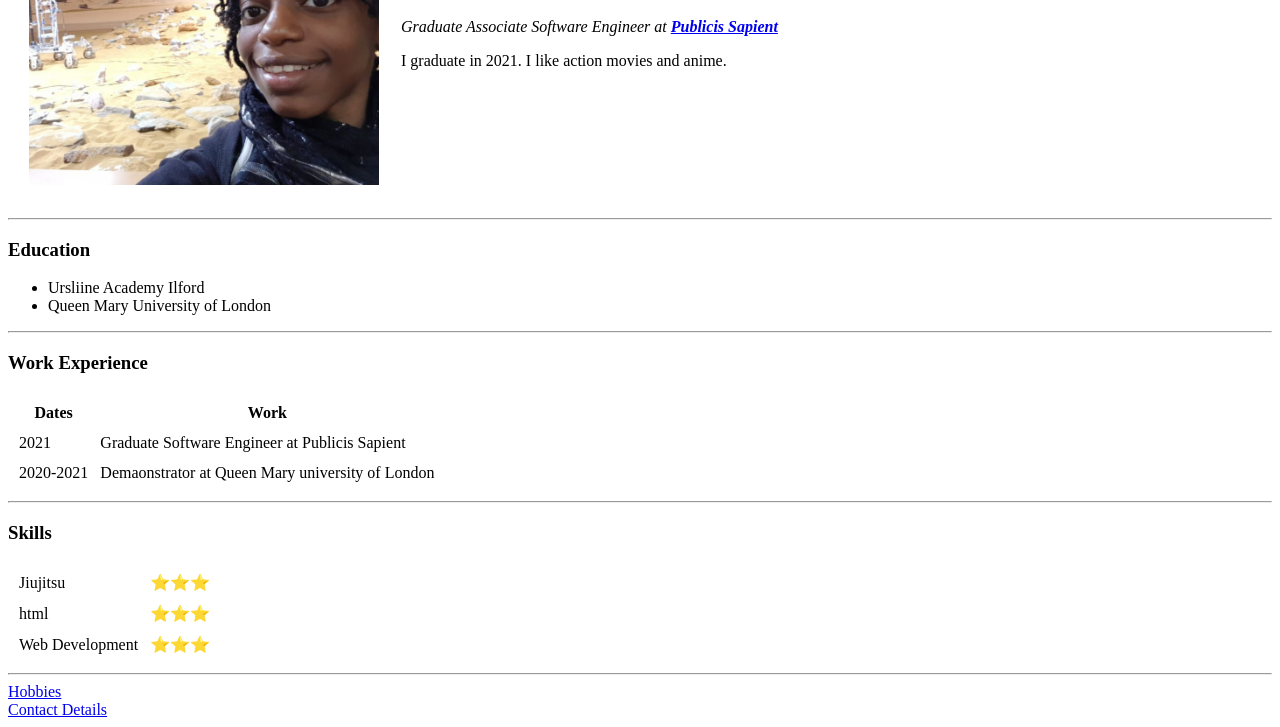
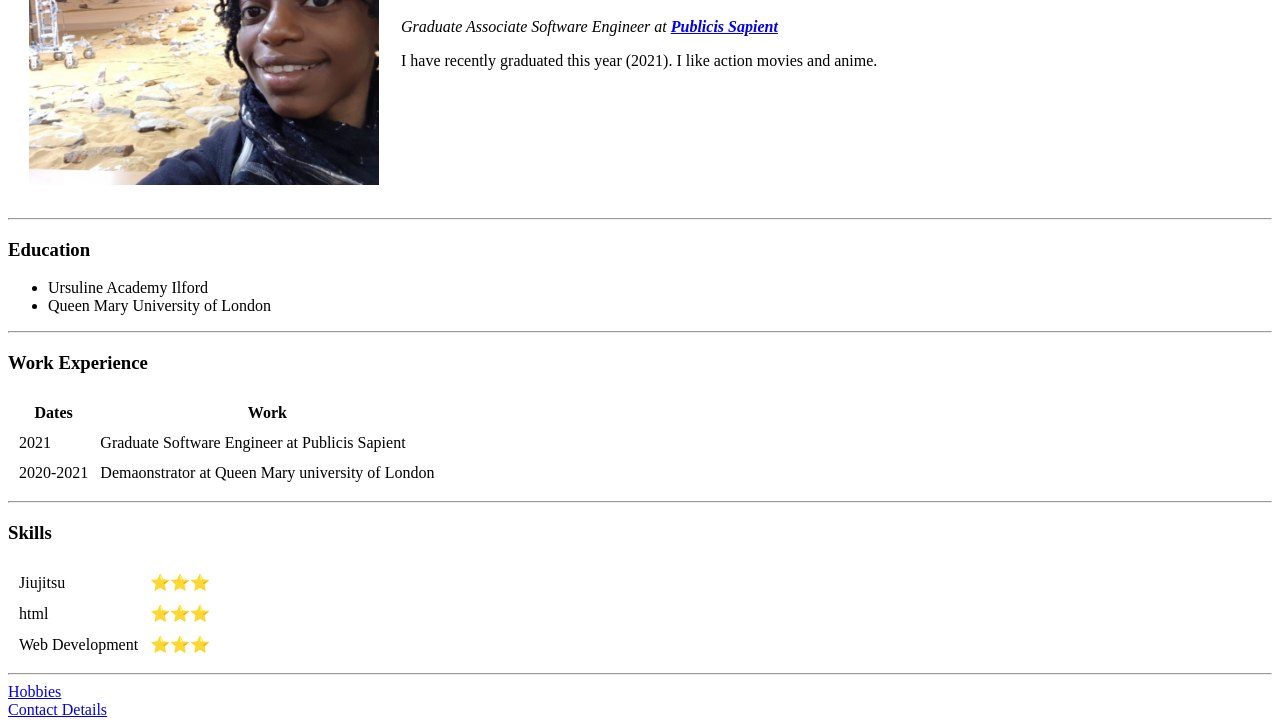
Before and after one commit to xsara-x/webTraining, a plain HTML site: page index.html in a window 1280 px wide. Shown: the part 194-921 px from the top of the page. Drawn offline with Linux system fonts and the light colour scheme.

Commit message:
minor edits

```diff
--- a/index.html
+++ b/index.html
@@ -15,7 +15,7 @@
       <td>
         <h1> Xsara Baptiste-Wilson</h1>
         <p><em>Graduate Associate Software Engineer at <strong><a href="https://www.publicissapient.com">Publicis Sapient</a></strong></em></p>
-        <p>I graduate in 2021. I like action movies and anime.</p>
+        <p>I have recently graduated this year (2021). I like action movies and anime.</p>
       </td>
     </tr>
   </table>
@@ -24,7 +24,7 @@
   <h3>Education</h3>
   <ul>
     <li>
-      Ursliine Academy Ilford
+      Ursuline Academy Ilford
     </li>
     <li>
       Queen Mary University of London
```
